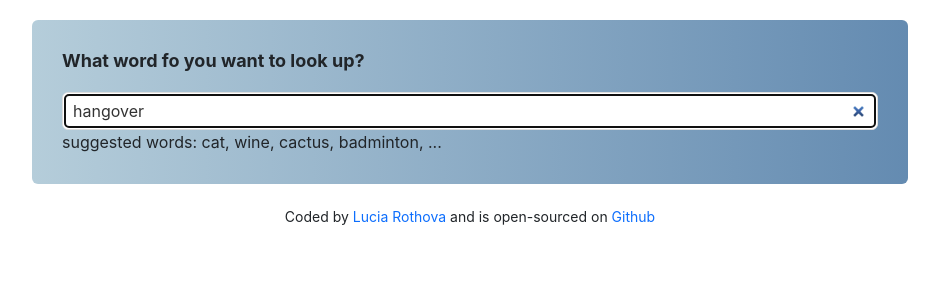
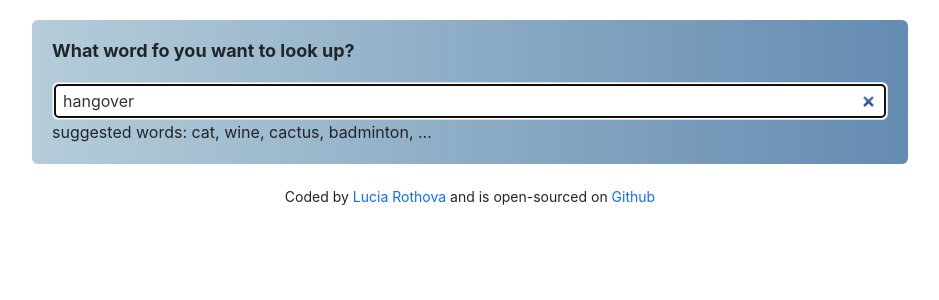
Before and after one commit to LucyRRR/dictionary-project, a React (Create React App) app: page / in a window 1280 px wide. Shown: the top 300 px of the page, without its empty margins (170-1109 px from the left). Built offline with nearby package versions, Linux system fonts and the light colour scheme; no server answers.

Commit message:
additional css changes

```diff
--- a/src/Dictionary.css
+++ b/src/Dictionary.css
@@ -6,7 +6,7 @@
 
 .Dictionary section {
     background-image: linear-gradient(to right, #b5cdda, #648bb1);
-    padding: 30px;
+    padding: 20px;
     border-radius: 6px;
     box-shadow: 0 10px 20px rgb (0 0 0 /10%);
     margin: 20px 0;
--- a/src/Meaning.js
+++ b/src/Meaning.js
@@ -30,12 +30,7 @@ export default function Meaning(props) {
             )
         }
         )}
-        <p>
-            {props.meaning.definitions[0].definition}
-        </p>
-        <p>
-            {props.meaning.definitions[0].example}
-        </p>
+
         </div>
     )
 }
--- a/src/Synonyms.css
+++ b/src/Synonyms.css
@@ -1,7 +1,7 @@
 .Synonyms li {
     display: inline-block;
     padding-right: 10px;
-    font-size: 13px;
+    font-size: 14px;
     line-height: 1;
 }
 
```
Also changed, not shown: src/Meaning.css (line endings or trailing spaces).
